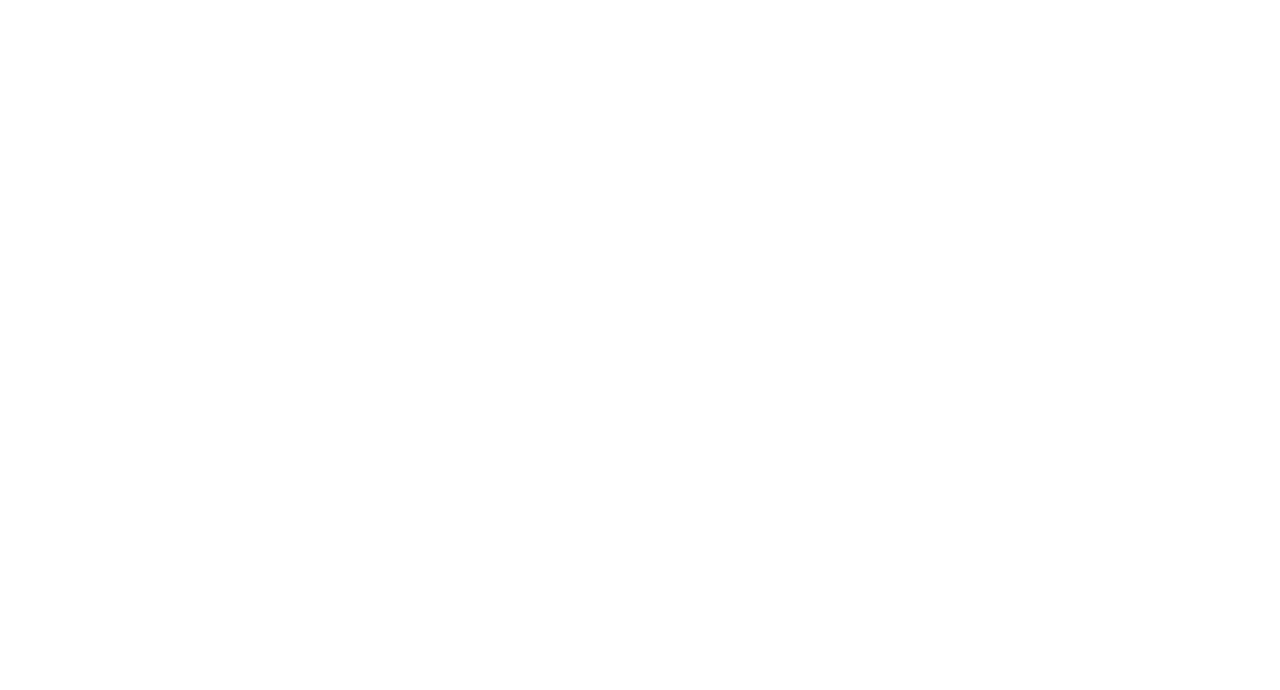
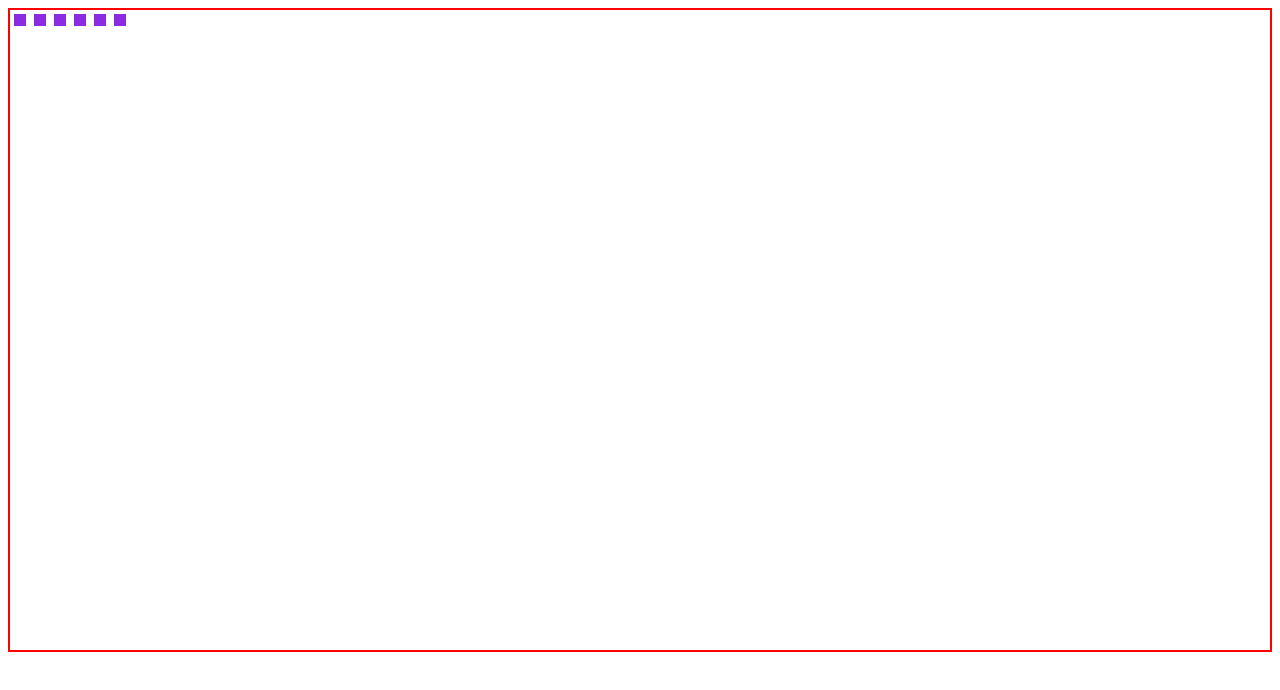
Before and after one commit to Avi20189/SigmaWebDev, a plain HTML site: page cssFlexbox/cssFlexbox.html in a window 1280 px wide. Drawn offline with Linux system fonts and the light colour scheme.

Commit message:
flexbox addd

```diff
--- a/cssFlexbox/cssFlexbox.html
+++ b/cssFlexbox/cssFlexbox.html
@@ -4,8 +4,32 @@
     <meta charset="UTF-8">
     <meta name="viewport" content="width=device-width, initial-scale=1.0">
     <title>Document</title>
+    <style>
+        .container{
+              border: 2px solid red;
+              display: flex;
+              height: 80vh;
+        }
+        .item{
+            height: 12px;
+            width: 12px;
+            background-color: blueviolet;
+            border: 2ppx solid black;
+            margin: 4px;
+        }
+
+    </style>
 </head>
 <body>
-
+    <main>
+        <div class="container">
+            <div class="item"></div>
+            <div class="item"></div>
+            <div class="item"></div>
+            <div class="item"></div>
+            <div class="item"></div>
+            <div class="item"></div>
+        </div>
+    </main>
 </body>
 </html>
```
Also changed, not shown: bookmarkManager/bookmarkManager.html (+5 -0 lines).
